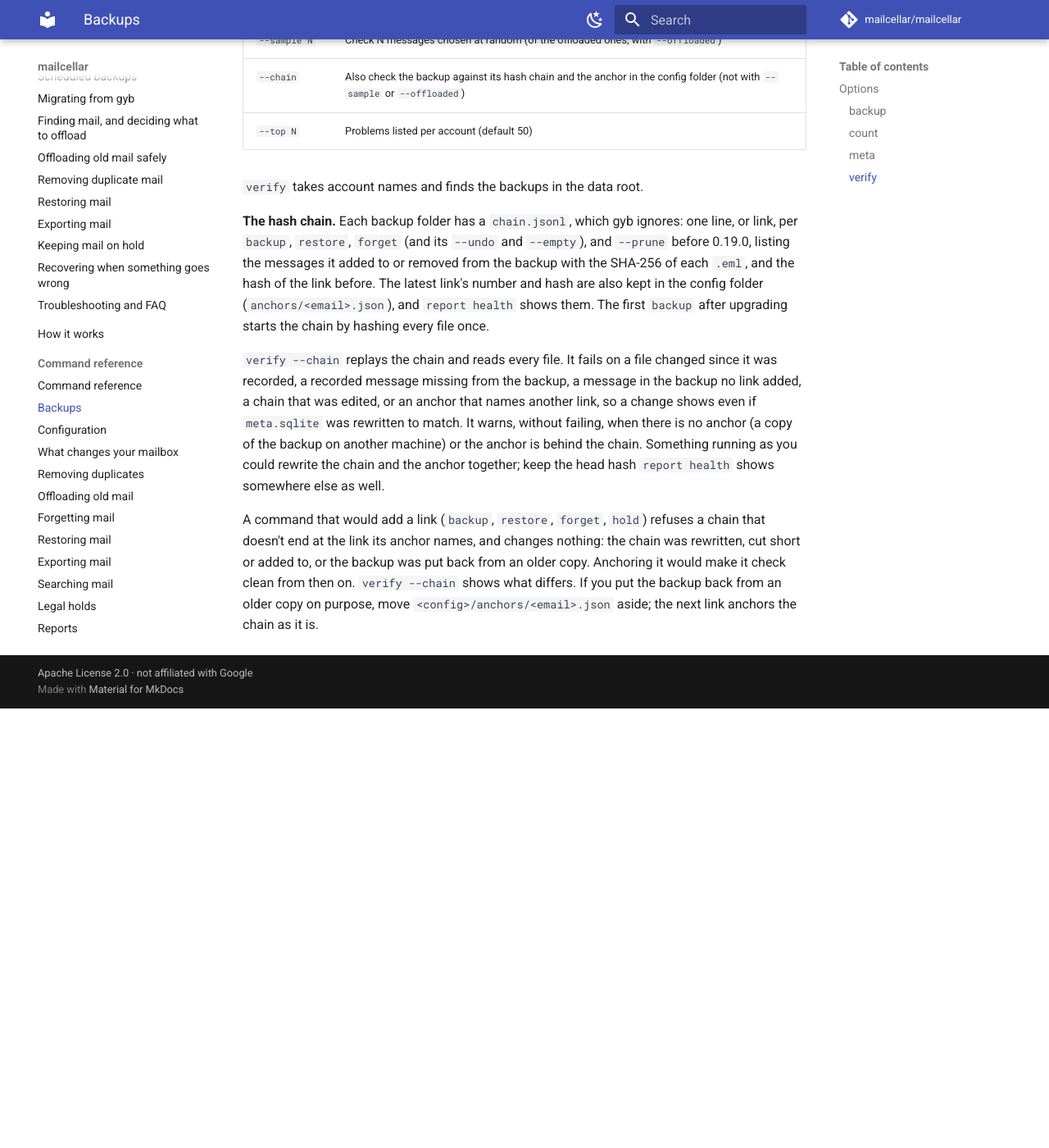
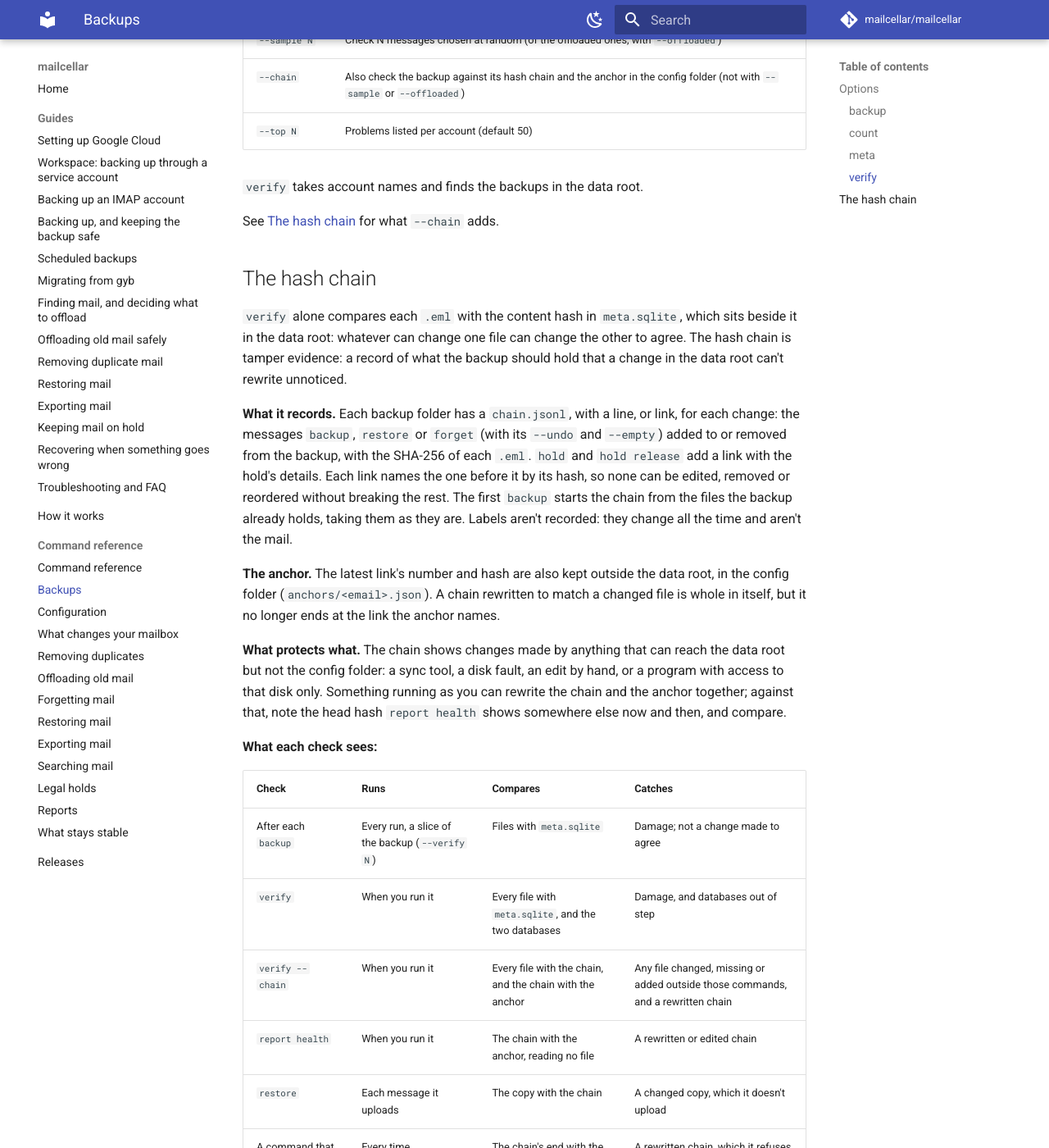
Before and after one commit to mailcellar/mailcellar, an MkDocs documentation site: the page built from docs/reference/backup.md, in a window 1280 px wide and 1400 px high, scrolled down 2824 px. Shown: the whole window at 82% size. Built offline with MkDocs 1.6.1 and Material for MkDocs 9.7.7, drawn with Linux system fonts in a browser that asks for light colours; comment, search, counter and statistics services are not loaded; before the commit the page ends 3688 px from its top, so only the background shows below that; some of the changed text lies outside the part shown.

Commit message:
docs(backup): one overview of the hash chain
What the chain records, its anchor, what it protects against and what
it doesn't, and what to do when a command refuses a chain were spread
over the backup reference's verify section, the backing-up and recovery
guides, the architecture page and chain.py's docstring, and nothing
said which check sees what: the check after each backup and plain
verify compare files with meta.sqlite, which a deliberate change can
make agree. The backup reference now has a section of its own for it,
with a table of the checks (when each runs, what it compares, what it
catches) and the two cases after a refusal: an older copy put back, and
a backup something changed. hold and hold release are listed among the
commands that add links, which the reference left out, and --prune,
removed in 0.20.0, is no longer. That gyb ignores chain.jsonl moves to
the from-gyb guide, whose list of what mailcellar adds to a gyb folder
named only meta.sqlite. The backing-up guide and the hold reference
link to the section. The section, the home page and the README call the
chain tamper evidence, the word someone would search for, which no
public page used.

Checked against the code for each row of the table (restore's
matches_chain, report health's chains table, schedule status). The
strict docs build and the docs tests pass.

Co-Authored-By: Claude Opus 5.5 <noreply@anthropic.com>

```diff
--- a/docs/reference/backup.md
+++ b/docs/reference/backup.md
@@ -113,30 +113,70 @@ Takes `--folder` and `--config`, as `backup` does.
 
 `verify` takes account names and finds the backups in the data root.
 
-**The hash chain.** Each backup folder has a `chain.jsonl`, which gyb
-ignores: one line, or link, per `backup`, `restore`, `forget` (and its
-`--undo` and `--empty`), and `--prune` before 0.19.0, listing the messages it
-added to or removed from the backup with the SHA-256 of each `.eml`, and
-the hash of the link before. The latest link's number and hash are also
-kept in the config folder (`anchors/<email>.json`), and `report health`
-shows them. The first `backup` after upgrading starts the chain by hashing
-every file once.
+See [The hash chain](#the-hash-chain) for what `--chain` adds.
 
-`verify --chain` replays the chain and reads every file. It fails on a
-file changed since it was recorded, a recorded message missing from the
-backup, a message in the backup no link added, a chain that was edited,
-or an anchor that names another link, so a change shows even if
-`meta.sqlite` was rewritten to match. It warns, without failing, when
-there is no anchor (a copy of the backup on another machine) or the
-anchor is behind the chain. Something running as you could rewrite the
-chain and the anchor together; keep the head hash `report health` shows
-somewhere else as well.
+## The hash chain
 
-A command that would add a link (`backup`, `restore`, `forget`, `hold`)
-refuses a chain that doesn't end at the link its anchor names, and
-changes nothing: the chain was rewritten, cut short or added to, or the
-backup was put back from an older copy. Anchoring it would make it check
-clean from then on. `verify --chain` shows what differs. If you put the
-backup back from an older copy on purpose, move
-`<config>/anchors/<email>.json` aside; the next link anchors the chain as
-it is.
+`verify` alone compares each `.eml` with the content hash in
+`meta.sqlite`, which sits beside it in the data root: whatever can change
+one file can change the other to agree. The hash chain is tamper
+evidence: a record of what the backup should hold that a change in the
+data root can't rewrite unnoticed.
+
+**What it records.** Each backup folder has a `chain.jsonl`, with a line,
+or link, for each change: the messages `backup`, `restore` or `forget`
+(with its `--undo` and `--empty`) added to or removed from the backup,
+with the SHA-256 of each `.eml`. `hold` and `hold release` add a link
+with the hold's details. Each link names the one before it by its hash,
+so none can be edited, removed or reordered without breaking the rest.
+The first `backup` starts the chain from the files the backup already
+holds, taking them as they are. Labels aren't recorded: they change all
+the time and aren't the mail.
+
+**The anchor.** The latest link's number and hash are also kept outside
+the data root, in the config folder (`anchors/<email>.json`). A chain
+rewritten to match a changed file is whole in itself, but it no longer
+ends at the link the anchor names.
+
+**What protects what.** The chain shows changes made by anything that
+can reach the data root but not the config folder: a sync tool, a disk
+fault, an edit by hand, or a program with access to that disk only.
+Something running as you can rewrite the chain and the anchor together;
+against that, note the head hash `report health` shows somewhere else
+now and then, and compare.
+
+**What each check sees:**
+
+| Check | Runs | Compares | Catches |
+| --- | --- | --- | --- |
+| After each `backup` | Every run, a slice of the backup (`--verify N`) | Files with `meta.sqlite` | Damage; not a change made to agree |
+| `verify` | When you run it | Every file with `meta.sqlite`, and the two databases | Damage, and databases out of step |
+| `verify --chain` | When you run it | Every file with the chain, and the chain with the anchor | Any file changed, missing or added outside those commands, and a rewritten chain |
+| `report health` | When you run it | The chain with the anchor, reading no file | A rewritten or edited chain |
+| `restore` | Each message it uploads | The copy with the chain | A changed copy, which it doesn't upload |
+| A command that adds a link | Every time | The chain's end with the anchor | A rewritten chain, which it refuses |
+| `schedule status` | When you run it | The chain's end with the anchor | A backup the next run will refuse |
+
+`verify --chain` fails on a file changed since it was recorded, a
+recorded message missing from the backup, a message in the backup no
+link added, a chain that was edited, or an anchor that names another
+link. It warns, without failing, when there is no anchor (a copy of the
+backup on another machine) or the anchor is behind the chain.
+
+**When a command refuses the chain.** A command that would add a link
+(`backup`, `restore`, `forget`, `hold`) refuses a chain that doesn't end
+at the link its anchor names, and changes nothing: the chain was
+rewritten, cut short or added to, or the backup was put back from an
+older copy. Anchoring it would make it check clean from then on, so
+there is no option to override this. Run `verify --chain` to see what
+differs:
+
+- **Only the anchor differs, and you put the backup back from an older
+  copy** (Time Machine, restic, a second disk): move
+  `<config>/anchors/<email>.json` aside and keep it, as the record of
+  how far the chain had got. The next link a command adds anchors the
+  copy's chain. [Recovering](../guide/recovery.md#a-damaged-or-lost-data-root)
+  has the steps.
+- **Files differ too, or you didn't put anything back:** something
+  changed the backup. Leave the anchor where it is, and compare the
+  backup with a copy you trust before running anything that changes it.
```
Also changed, not shown: README.md (+5 -4 lines), docs/guide/backing-up.md (+1 -1 lines), docs/guide/from-gyb.md (+2 -1 lines), docs/index.md (+5 -4 lines), docs/reference/hold.md (+1 -1 lines).
